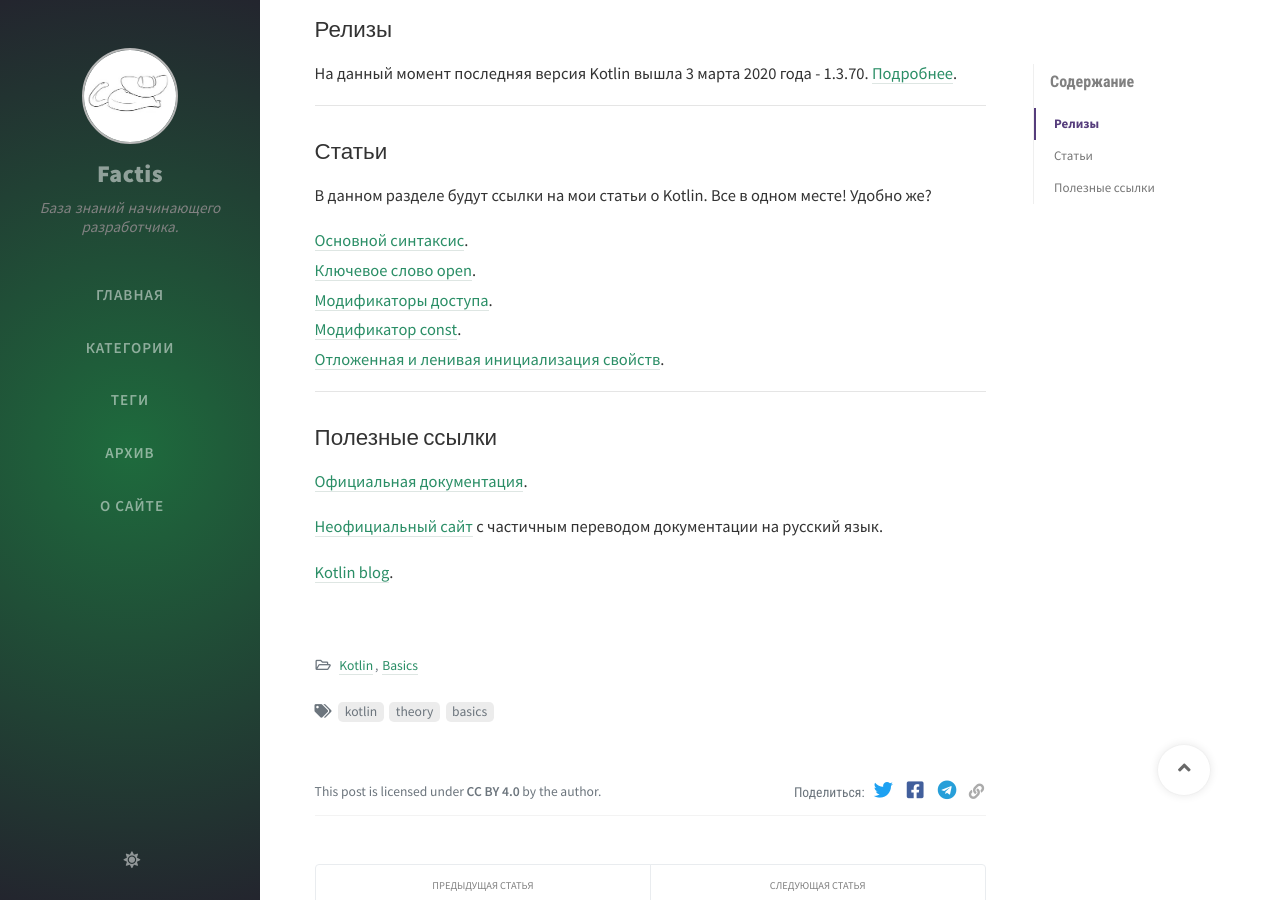
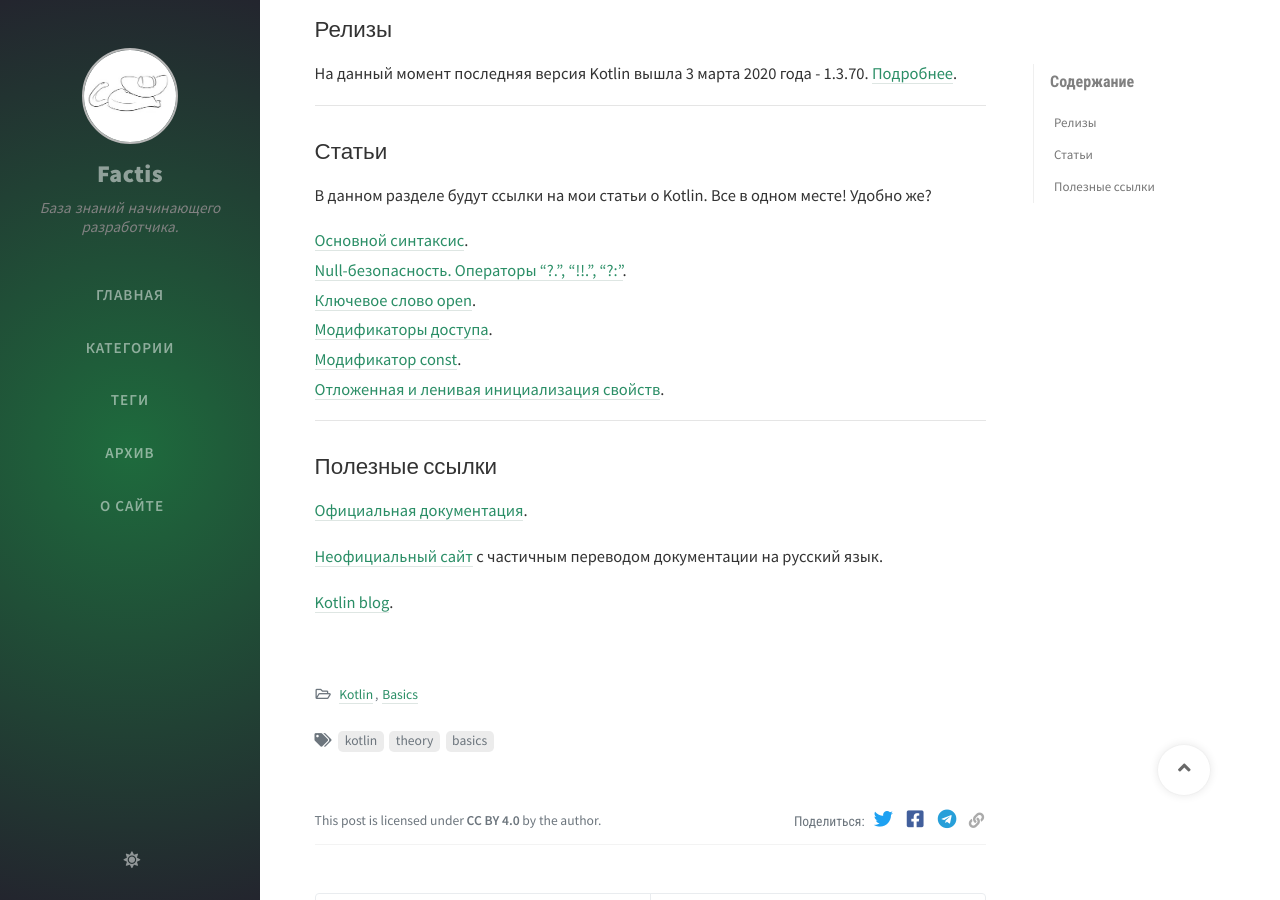
Before and after one commit to Bimlibik/bimlibik.github.io, a Jekyll site: the page built from _posts/2020-06-02-kotlin-overview.md, in a window 1280 px wide and 900 px high, scrolled down 859 px. Built offline with Jekyll 4.4.1, drawn with Linux system fonts in a browser that asks for light colours; nearby versions of some CDN libraries; comment, search, counter and statistics services are not loaded.

Commit message:
добавлена ссылка на пост про Null-безопасность

```diff
--- a/_posts/2020-06-02-kotlin-overview.md
+++ b/_posts/2020-06-02-kotlin-overview.md
@@ -48,6 +48,7 @@ Studio, можно использовать при разработке на Kot
 В данном разделе будут ссылки на мои статьи о Kotlin. Все в одном месте! Удобно же?
 
 [Основной синтаксис](https://bimlibik.github.io/posts/kotlin-basic-syntax/). <br>
+[Null-безопасность. Операторы "?.", "!!.", "?:"](https://bimlibik.github.io/posts/kotlin-null-safety/). <br>
 [Ключевое слово open](https://bimlibik.github.io/posts/kotlin-open-keyword/). <br>
 [Модификаторы доступа](https://bimlibik.github.io/posts/kotlin-visibility-modifiers/). <br>
 [Модификатор const](https://bimlibik.github.io/posts/kotlin-const-modifier/). <br>
```
